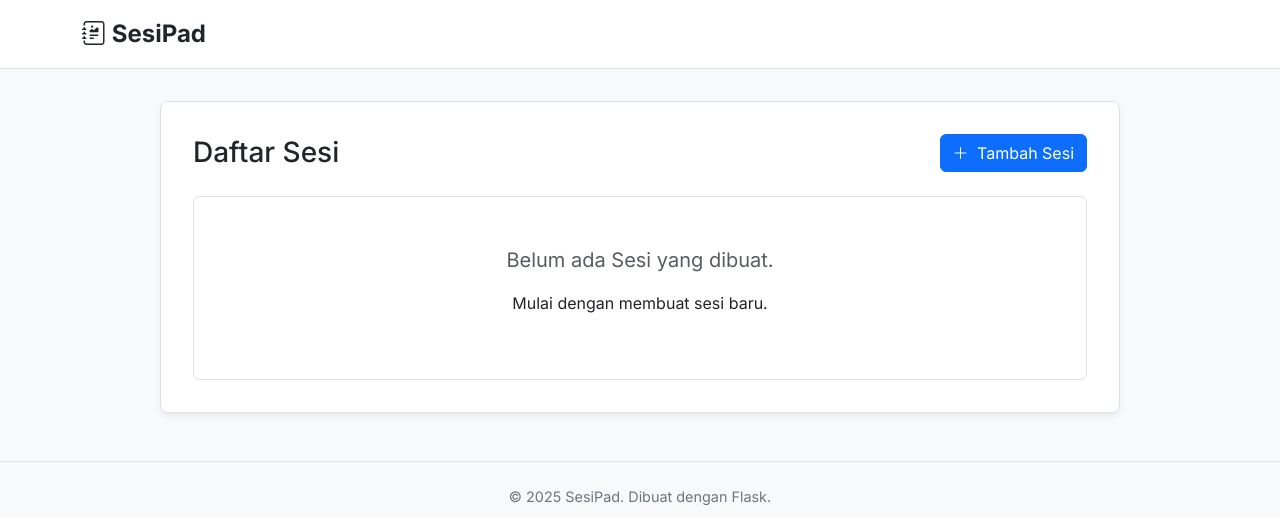
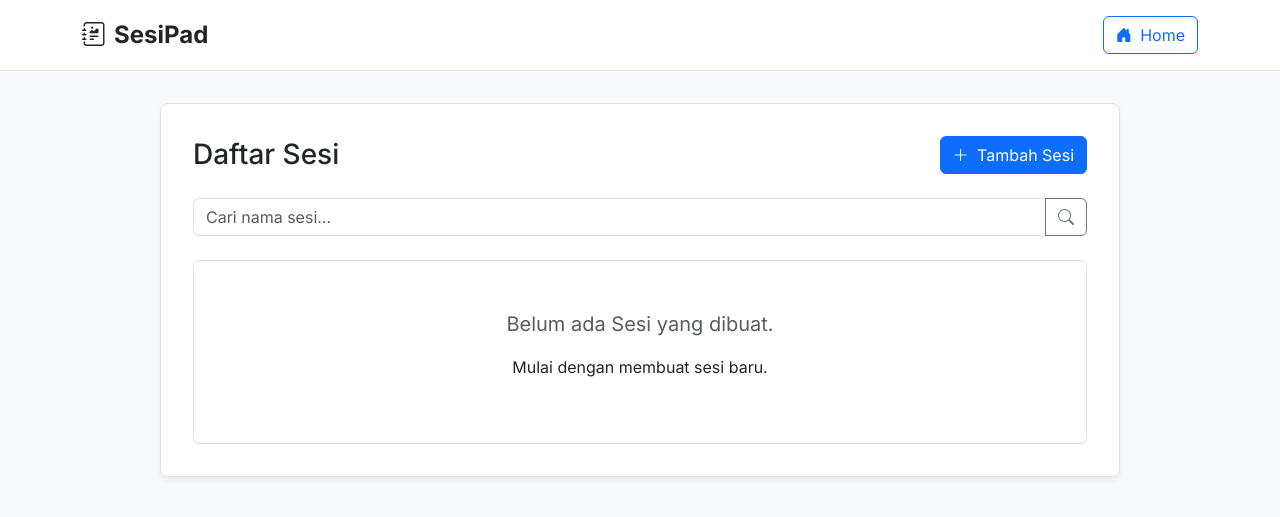
Before and after one commit to MiracleGlow/notcel, a Flask app: template templates/index.html in a window 1280 px wide. Shown: the top 517 px of the page. Run offline with Flask 3, Linux system fonts and the light colour scheme; the template is opened without the code that fills it, so the values that code supplies are empty; parts of the project's set-up code (start-up, migrations or seed data) failed here and were passed over.

Commit message:
upload
Signed-off-by: MiracleGlow <muktiprima111@gmail.com>

```diff
--- a/app.py
+++ b/app.py
@@ -5,21 +5,19 @@ from werkzeug.utils import secure_filename
 
 app = Flask(__name__)
 
+# Konfigurasi
 BASE_DIR = "/tmp/notes"
 os.makedirs(BASE_DIR, exist_ok=True)
+SESSIONS_PER_PAGE = 10 # Jumlah sesi yang ditampilkan per halaman
 
+# Set ekstensi file
 IMAGE_EXT = {"png", "jpg", "jpeg", "gif", "webp", "svg"}
 VIDEO_EXT = {"mp4", "webm", "ogg", "mov"}
 AUDIO_EXT = {"mp3", "wav", "ogg", "m4a"}
 TEXT_EXT  = {"txt", "md", "log", "py", "json", "csv", "ini"}
-
-MAX_TEXT_PREVIEW_BYTES = 128 * 1024  # 128 KB agar aman di template
+MAX_TEXT_PREVIEW_BYTES = 128 * 1024  # 128 KB
 
 def safe_session_name(name: str) -> str:
-    """
-    Amankan nama sesi agar jadi nama folder yang valid & tidak kosong.
-    secure_filename mengubah spasi jadi underscore, hapus karakter berbahaya.
-    """
     cleaned = secure_filename(name).strip("._")
     return cleaned
 
@@ -36,7 +34,34 @@ def classify_file(filename: str):
 
 @app.route('/')
 def index():
-    return render_template('index.html', sessions=get_sessions())
+    search_query = request.args.get('q', '').strip()
+    page = request.args.get('page', 1, type=int)
+
+    all_sessions = get_sessions()
+
+    if search_query:
+        filtered_sessions = [s for s in all_sessions if search_query.lower() in s.lower()]
+    else:
+        filtered_sessions = all_sessions
+
+    total_sessions = len(filtered_sessions)
+    total_pages = (total_sessions + SESSIONS_PER_PAGE - 1) // SESSIONS_PER_PAGE
+
+    if page < 1: page = 1
+    if page > total_pages and total_pages > 0: page = total_pages
+
+    start_index = (page - 1) * SESSIONS_PER_PAGE
+    end_index = start_index + SESSIONS_PER_PAGE
+
+    paginated_sessions = filtered_sessions[start_index:end_index]
+
+    return render_template(
+        'index.html',
+        sessions=paginated_sessions,
+        current_page=page,
+        total_pages=total_pages,
+        search_query=search_query
+    )
 
 @app.route('/new', methods=['GET', 'POST'])
 def new_session():
@@ -53,7 +78,6 @@ def new_session():
 
         if mode == 'manual':
             content = (request.form.get('content') or "")
-            # Simpan ke notes.txt (UTF-8)
             with open(os.path.join(session_dir, "notes.txt"), "w", encoding="utf-8") as f:
                 f.write(content)
 
@@ -69,7 +93,7 @@ def new_session():
 
     return render_template('new_session.html')
 
-@app.route('/session/<session_name>', methods=['GET', 'POST'])
+@app.route('/session/<session_name>')
 def edit_session(session_name):
     safe_name = safe_session_name(session_name)
     if not safe_name:
@@ -79,7 +103,6 @@ def edit_session(session_name):
     if not os.path.exists(session_dir):
         return "Sesi tidak ditemukan!", 404
 
-    # Daftar & siapkan metadata file untuk template
     files_meta = []
     for fname in sorted(os.listdir(session_dir)):
         fpath = os.path.join(session_dir, fname)
@@ -99,7 +122,6 @@ def edit_session(session_name):
         }
 
         if kind == "text":
-            # Baca sebagian saja untuk preview agar aman
             with open(fpath, "rb") as f:
                 chunk = f.read(MAX_TEXT_PREVIEW_BYTES)
             try:
--- a/static/css/style.css
+++ b/static/css/style.css
@@ -46,13 +46,11 @@ body {
     border-top: 1px solid var(--border-color);
 }
 
-/* Sedikit penyesuaian pada list group */
 .list-group-item:hover {
     background-color: var(--hover-bg);
     transition: background-color 0.2s ease-in-out;
 }
 
-/* Style preview file yang lebih baik */
 .file-preview-wrapper img,
 .file-preview-wrapper video,
 .file-preview-wrapper audio {
--- a/templates/index.html
+++ b/templates/index.html
@@ -6,15 +6,25 @@
 <div class="d-flex justify-content-between align-items-center mb-4">
     <h1 class="h3 mb-0">Daftar Sesi</h1>
     <a href="{{ url_for('new_session') }}" class="btn btn-primary">
-        <i class="bi bi-plus-lg me-1"></i> Tambah Sesi
+        <i class="bi bi-plus-lg me-1"></i>
+        <span class="d-none d-sm-inline">Tambah Sesi</span>
     </a>
 </div>
+
+<form method="GET" action="{{ url_for('index') }}" class="mb-4">
+    <div class="input-group">
+        <input type="search" name="q" class="form-control" placeholder="Cari nama sesi..." value="{{ search_query or '' }}">
+        <button class="btn btn-outline-secondary" type="submit">
+            <i class="bi bi-search"></i>
+        </button>
+    </div>
+</form>
 
 {% if sessions %}
     <ul class="list-group">
     {% for s in sessions %}
         <li class="list-group-item d-flex justify-content-between align-items-center">
-            <span class="fw-bold">{{ s }}</span>
+            <span class="fw-bold text-break">{{ s }}</span>
             <a href="{{ url_for('edit_session', session_name=s) }}" class="btn btn-sm btn-outline-secondary">
                 Buka <i class="bi bi-box-arrow-in-right ms-1"></i>
             </a>
@@ -23,8 +33,38 @@
     </ul>
 {% else %}
     <div class="text-center p-5 border rounded">
-        <p class="text-muted fs-5">Belum ada Sesi yang dibuat.</p>
-        <p>Mulai dengan membuat sesi baru.</p>
+        {% if search_query %}
+            <p class="text-muted fs-5">Tidak ditemukan sesi yang cocok dengan <br>"<strong>{{ search_query }}</strong>"</p>
+            <a href="{{ url_for('index') }}" class="btn btn-sm btn-secondary mt-2">Tampilkan Semua Sesi</a>
+        {% else %}
+            <p class="text-muted fs-5">Belum ada Sesi yang dibuat.</p>
+            <p>Mulai dengan membuat sesi baru.</p>
+        {% endif %}
     </div>
 {% endif %}
+
+{% if total_pages > 1 %}
+<nav aria-label="Navigasi Halaman Sesi" class="mt-4 d-flex justify-content-center">
+    <ul class="pagination">
+        <li class="page-item {% if current_page == 1 %}disabled{% endif %}">
+            <a class="page-link" href="{{ url_for('index', page=current_page-1, q=search_query) }}">
+                &laquo;
+            </a>
+        </li>
+
+        {% for p in range(1, total_pages + 1) %}
+            <li class="page-item {% if p == current_page %}active{% endif %}">
+                <a class="page-link" href="{{ url_for('index', page=p, q=search_query) }}">{{ p }}</a>
+            </li>
+        {% endfor %}
+
+        <li class="page-item {% if current_page == total_pages %}disabled{% endif %}">
+            <a class="page-link" href="{{ url_for('index', page=current_page+1, q=search_query) }}">
+                &raquo;
+            </a>
+        </li>
+    </ul>
+</nav>
+{% endif %}
+
 {% endblock %}
--- a/templates/layout.html
+++ b/templates/layout.html
@@ -5,20 +5,21 @@
     <meta name="viewport" content="width=device-width, initial-scale=1.0">
     <title>{% block title %}Sesi Notepad{% endblock %}</title>
 
-    <!-- Bootstrap CSS -->
     <link href="https://cdn.jsdelivr.net/npm/bootstrap@5.3.0/dist/css/bootstrap.min.css" rel="stylesheet">
     <link href="https://cdn.jsdelivr.net/npm/bootstrap-icons@1.10.5/font/bootstrap-icons.css" rel="stylesheet">
-
-    <!-- Custom CSS -->
     <link rel="stylesheet" href="{{ url_for('static', filename='css/style.css') }}">
 </head>
 <body>
 
     <header class="app-header">
         <nav class="container d-flex justify-content-between align-items-center">
-            <a href="{{ url_for('index') }}" class="navbar-brand text-decoration-none">
-                <i class="bi bi-journal-richtext"></i>
-                SesiPad
+            <a href="{{ url_for('index') }}" class="navbar-brand text-decoration-none d-flex align-items-center">
+                <i class="bi bi-journal-richtext me-2"></i>
+                <span>SesiPad</span>
+            </a>
+            <a href="{{ url_for('index') }}" class="btn btn-outline-primary">
+                <i class="bi bi-house-door-fill"></i>
+                <span class="d-none d-sm-inline ms-1">Home</span>
             </a>
         </nav>
     </header>
@@ -33,7 +34,6 @@
         </div>
     </footer>
 
-    <!-- Bootstrap JS -->
     <script src="https://cdn.jsdelivr.net/npm/bootstrap@5.3.0/dist/js/bootstrap.bundle.min.js"></script>
 
     {% block scripts %}{% endblock %}
--- a/templates/new_session.html
+++ b/templates/new_session.html
@@ -21,7 +21,6 @@
 </ul>
 
 <div class="tab-content p-3 pt-4 border border-top-0 rounded-bottom">
-    <!-- Tab Tulis Catatan -->
     <div class="tab-pane fade show active" id="manual" role="tabpanel">
       <form method="POST">
         <input type="hidden" name="mode" value="manual">
@@ -39,7 +38,6 @@
       </form>
     </div>
 
-    <!-- Tab Upload File -->
     <div class="tab-pane fade" id="upload" role="tabpanel">
       <form method="POST" enctype="multipart/form-data">
         <input type="hidden" name="mode" value="upload">
--- a/templates/session.html
+++ b/templates/session.html
@@ -12,8 +12,6 @@
     </div>
 </div>
 
-
-<!-- Upload file tambahan ke sesi ini -->
 <div class="card mb-4">
     <div class="card-body">
         <h5 class="card-title">Tambah File ke Sesi</h5>
@@ -28,7 +26,6 @@
         </form>
     </div>
 </div>
-
 
 {% if files %}
   <div class="list-group">
```
